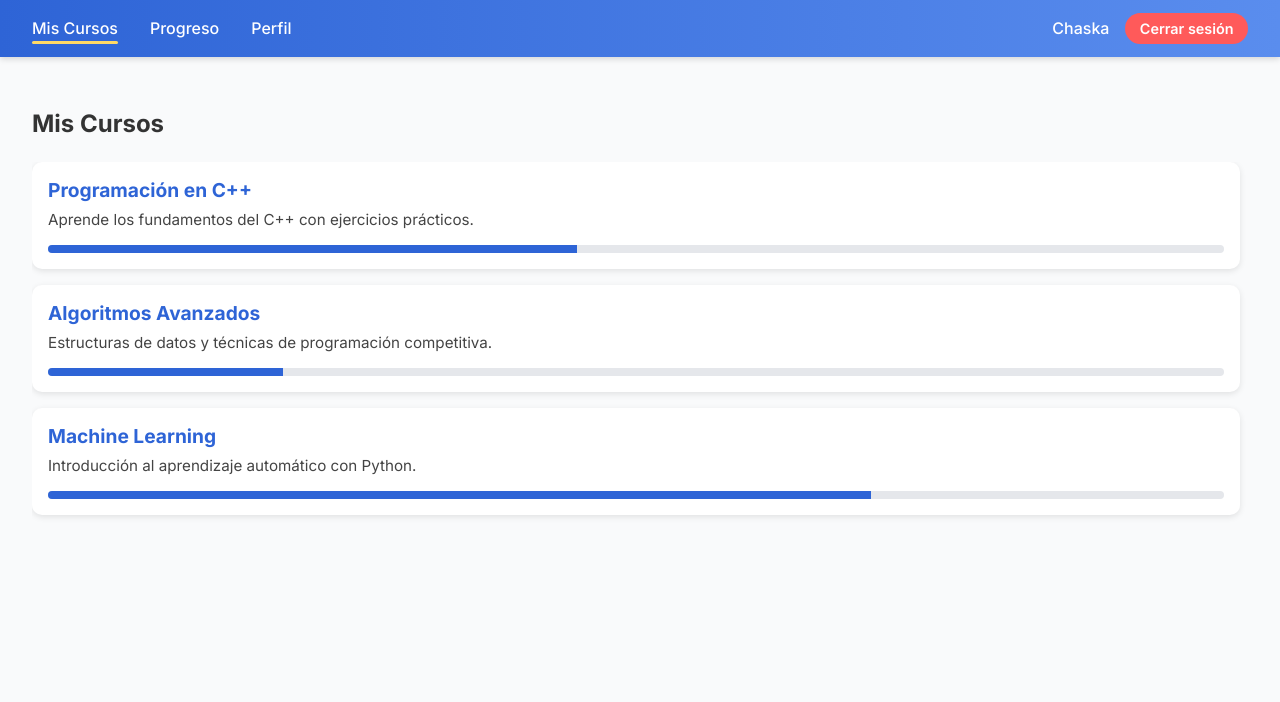
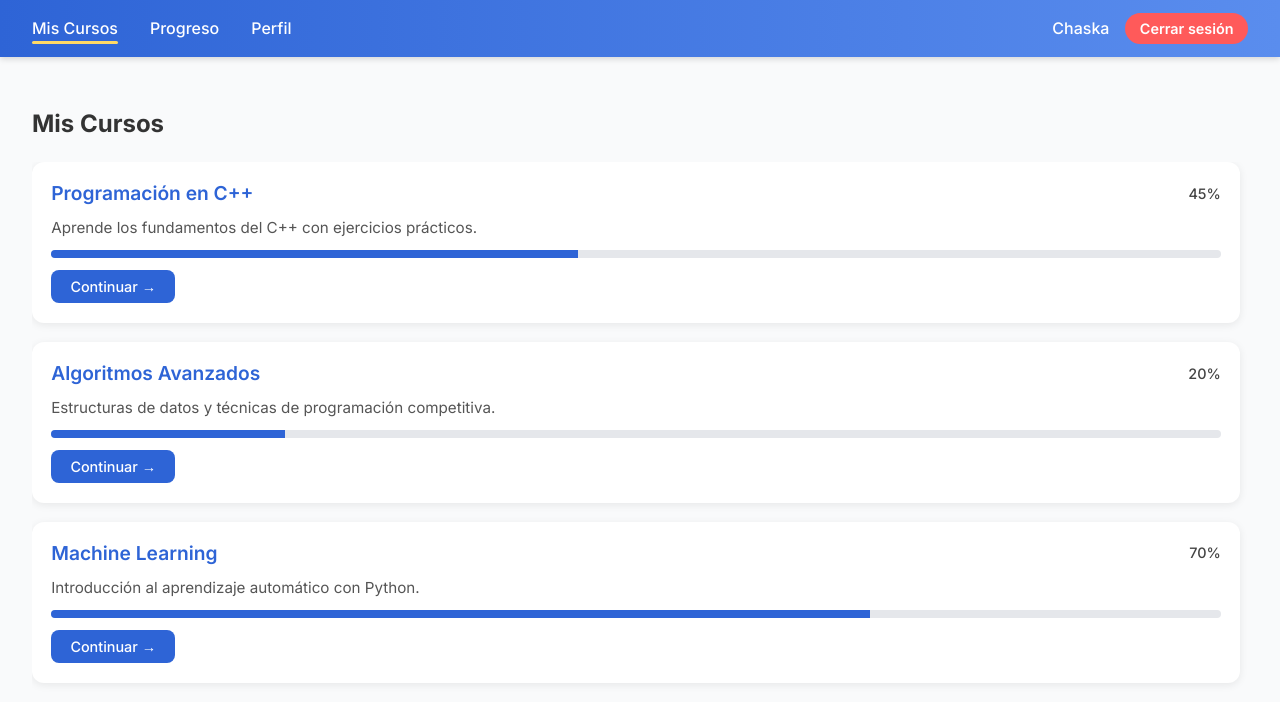
Before and after one commit to VictorAJM/OMIAGS-Platform, a SvelteKit app in the folder frontend/: page / in a window 1280 px wide. Shown: the top 702 px of the page. Built offline with nearby package versions, Linux system fonts and the light colour scheme.

Commit message:
course card proper params

```diff
--- a/frontend/src/routes/+page.svelte
+++ b/frontend/src/routes/+page.svelte
@@ -4,9 +4,9 @@
 
   // Temporary mock data – later replace with API fetch
   let courses = [
-    { id: 1, title: "Programación en C++", description: "Aprende los fundamentos del C++ con ejercicios prácticos.", progress: 45 },
-    { id: 2, title: "Algoritmos Avanzados", description: "Estructuras de datos y técnicas de programación competitiva.", progress: 20 },
-    { id: 3, title: "Machine Learning", description: "Introducción al aprendizaje automático con Python.", progress: 70 },
+    { id: 1, title: "Programación en C++", description: "Aprende los fundamentos del C++ con ejercicios prácticos.", progress: 45, continueHref: "/courses/cpp/lesson-1" },
+    { id: 2, title: "Algoritmos Avanzados", description: "Estructuras de datos y técnicas de programación competitiva.", progress: 20, continueHref: "/courses/cpp/lesson-2" },
+    { id: 3, title: "Machine Learning", description: "Introducción al aprendizaje automático con Python.", progress: 70, continueHref: "/courses/cpp/lesson-3" },
   ];
 </script>
 
--- a/frontend/src/routes/CourseCard.svelte
+++ b/frontend/src/routes/CourseCard.svelte
@@ -2,23 +2,34 @@
   export let title;
   export let description;
   export let progress = 0;
+  export let continueHref = "#"; // placeholder, later will link to last lesson
 </script>
 
 <div class="course-card">
-  <h3>{title}</h3>
-  <p>{description}</p>
+  <div class="card-header">
+    <h3>{title}</h3>
+    <span class="progress-text">{progress}%</span>
+  </div>
+
+  <p class="description">{description}</p>
+
   <div class="progress-bar">
     <div class="progress" style="width: {progress}%"></div>
   </div>
+
+  <a class="continue-btn" href={continueHref}>Continuar →</a>
 </div>
 
 <style>
   .course-card {
     background: #fff;
-    border-radius: 10px;
-    padding: 1rem;
-    box-shadow: 0 2px 6px rgba(0, 0, 0, 0.1);
-    margin-bottom: 1rem;
+    border-radius: 12px;
+    padding: 1.2rem;
+    box-shadow: 0 2px 8px rgba(0, 0, 0, 0.08);
+    margin-bottom: 1.2rem;
+    display: flex;
+    flex-direction: column;
+    gap: 0.8rem;
     transition: transform 0.15s ease-in-out;
   }
 
@@ -26,18 +37,35 @@
     transform: translateY(-2px);
   }
 
+  /* Header with title + % */
+  .card-header {
+    display: flex;
+    justify-content: space-between;
+    align-items: center;
+  }
+
   h3 {
-    margin: 0 0 0.5rem 0;
+    margin: 0;
     color: #2e64d6;
     font-size: 1.2rem;
+    font-weight: 600;
   }
 
-  p {
-    margin: 0 0 1rem 0;
-    font-size: 0.95rem;
+  .progress-text {
+    font-size: 0.9rem;
+    font-weight: 500;
     color: #444;
   }
 
+  /* Short description */
+  .description {
+    margin: 0;
+    font-size: 0.95rem;
+    color: #555;
+    flex-grow: 1;
+  }
+
+  /* Progress bar */
   .progress-bar {
     background: #e5e7eb;
     border-radius: 6px;
@@ -50,4 +78,22 @@
     height: 100%;
     transition: width 0.3s ease-in-out;
   }
+
+  /* Continue button */
+  .continue-btn {
+    align-self: flex-start;
+    background: #2e64d6;
+    color: white;
+    text-decoration: none;
+    padding: 0.5rem 1.2rem;
+    border-radius: 8px;
+    font-weight: 500;
+    font-size: 0.9rem;
+    transition: background 0.2s ease-in-out, transform 0.1s;
+  }
+
+  .continue-btn:hover {
+    background: #1d47a8;
+    transform: scale(1.03);
+  }
 </style>
```
